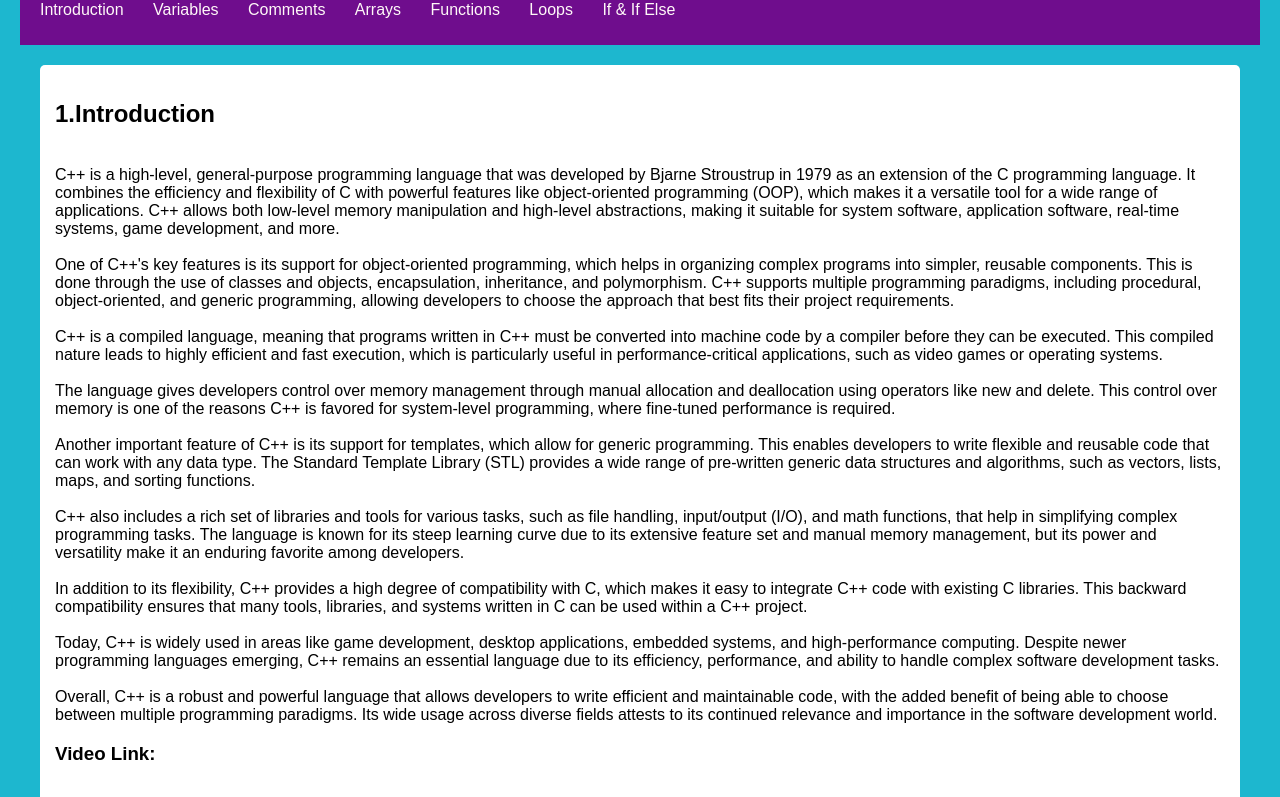
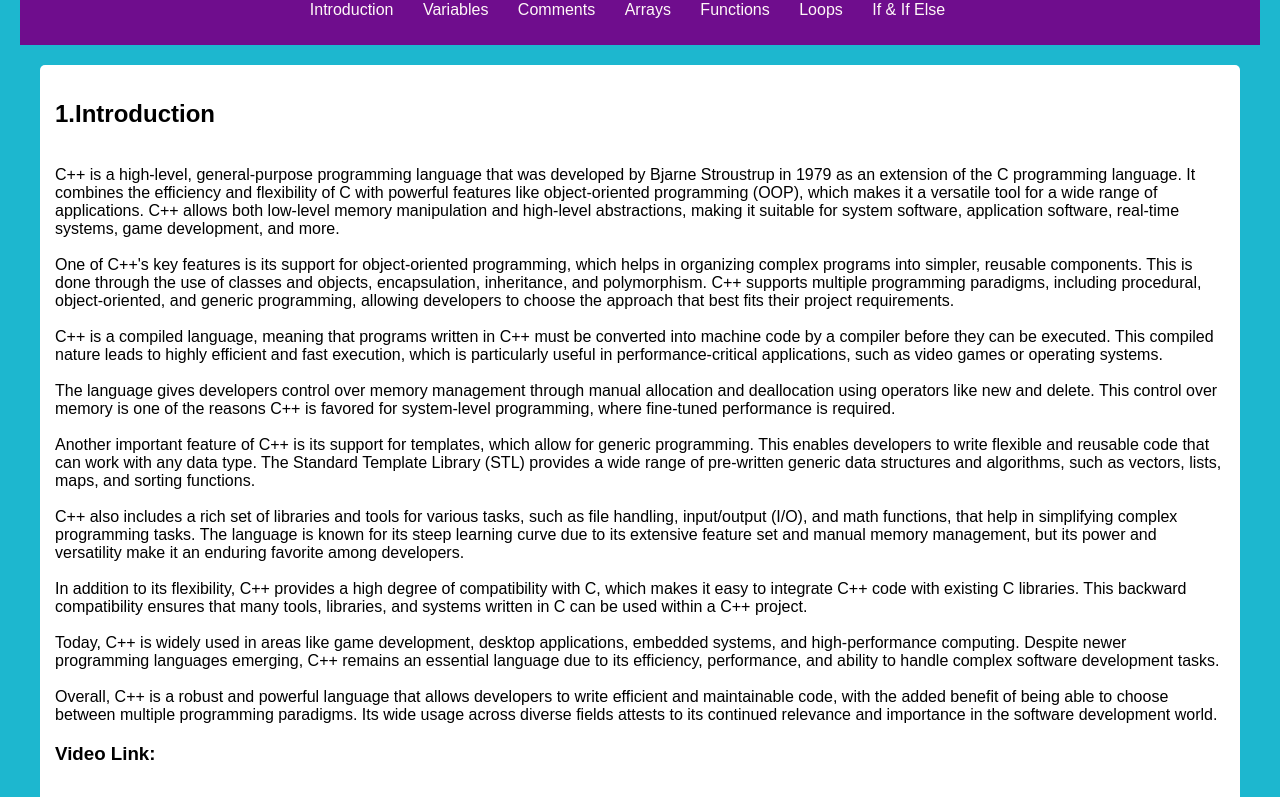
Before and after one commit to unfav-baker/Aict-Project, a plain HTML site: page introduction.html in a window 1280 px wide. Shown: the part 82-879 px from the top of the page. Drawn offline with Linux system fonts and the light colour scheme; grey boxes are pictures that could not be loaded.

Commit message:
Aict Project

```diff
--- a/introduction.html
+++ b/introduction.html
@@ -12,7 +12,7 @@
 
     <header>
         <h1>C++ Tutorials</h1>
-        <nav>
+        <nav class="navbar">
             <ul>
                 <li><a href="introduction.html">Introduction</a></li>
                 <li><a href="variables.html">Variables</a></li>
```
Also changed, not shown: arrays.html (+1 -1 lines), comments.html (+1 -1 lines), functions.html (+1 -1 lines), index.html (+1 -1 lines), loops.html (+1 -1 lines), variables.html (+1 -1 lines).
